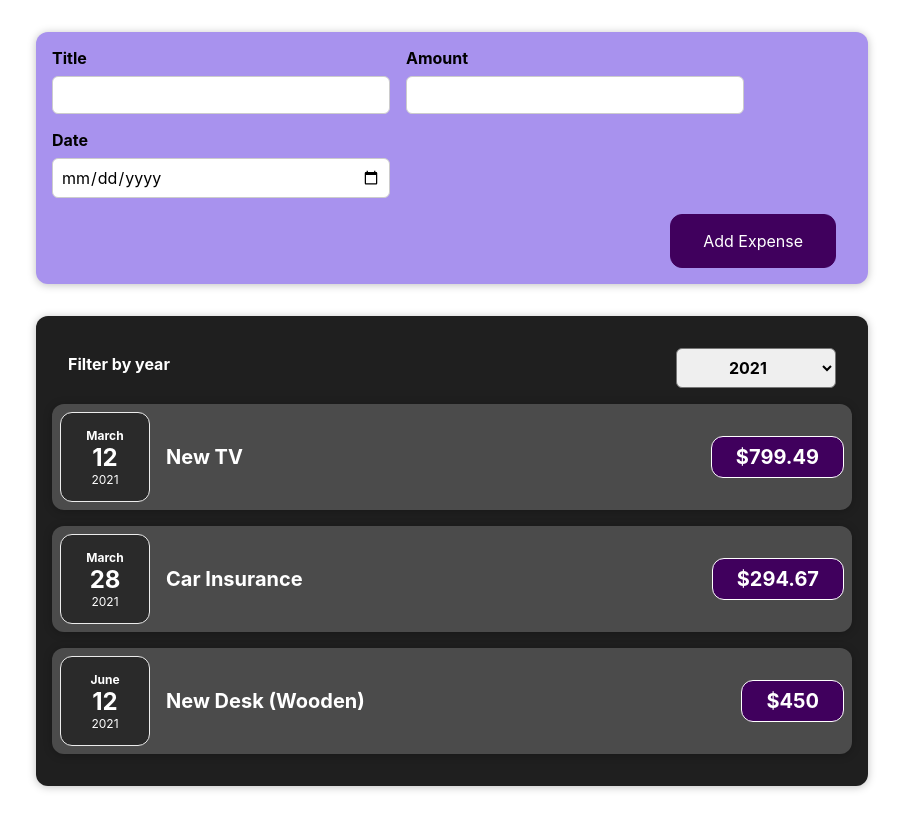
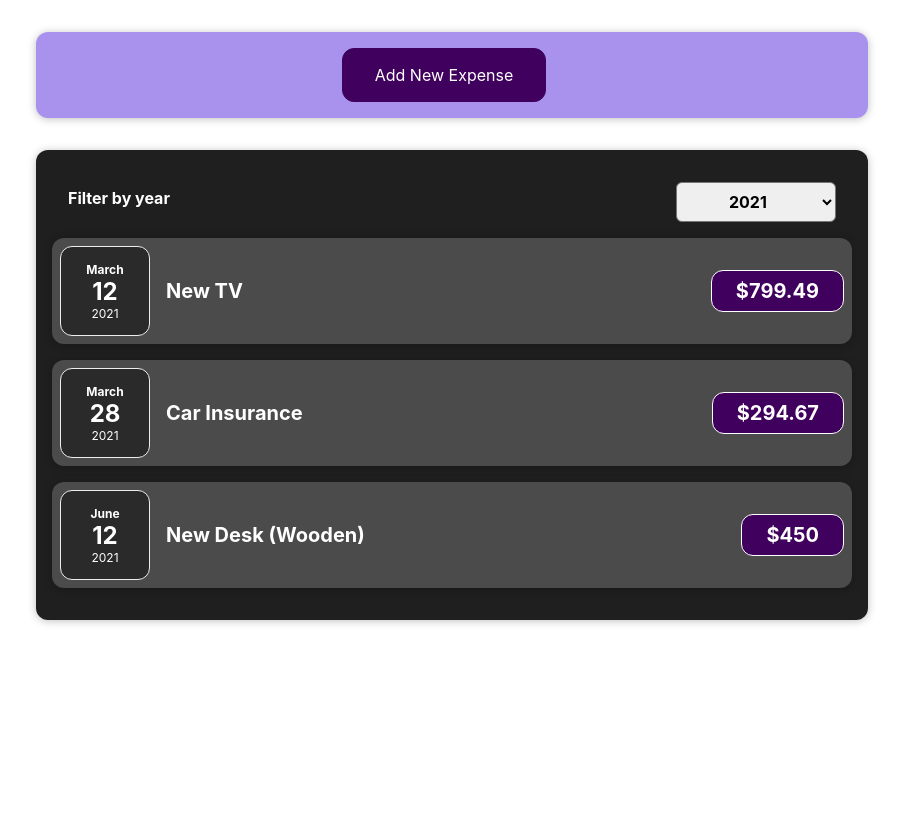
Before and after one commit to leonoronhas/expense-tracker, a React (Create React App) app: page / in a window 1280 px wide. Shown: the whole page, without its empty margins (188-1091 px from the left). Built offline with nearby package versions, Linux system fonts and the light colour scheme; the HTML template or start-up script is replaced by a standard one.

Commit message:
New Expense Button

```diff
--- a/src/components/NewExpense/ExpenseForm.js
+++ b/src/components/NewExpense/ExpenseForm.js
@@ -87,6 +87,7 @@ const ExpenseForm = (props) => {
         </div>
       </div>
       <div className="new-expense__actions">
+        <button type="button" onClick={props.onStopShowExpenseButton}>Cancel</button>
         <button type="submit">Add Expense</button>
       </div>
     </form>
--- a/src/components/NewExpense/NewExpense.js
+++ b/src/components/NewExpense/NewExpense.js
@@ -1,9 +1,11 @@
-import React from "react";
+import React, { useState } from "react";
 import "./NewExpense.css";
 
 import ExpenseForm from "./ExpenseForm";
 
 const NewExpense = (props) => {
+  const [showNewExpenseButton, setNewExpenseButton] = useState(true);
+
   const saveExpenseHandler = (enteredExpenseData) => {
     const expenseData = {
       ...enteredExpenseData,
@@ -12,13 +14,31 @@ const NewExpense = (props) => {
 
     // Communication from children to Parent 2nd level
     props.onAddExpense(expenseData);
+    setNewExpenseButton(!showNewExpenseButton);
   };
 
-  return (
-    <div className="new-expense">
-      <ExpenseForm onSaveExpenseData={saveExpenseHandler} />
-    </div>
-  );
+  const expenseFormHandler = (event) => {
+    setNewExpenseButton(!showNewExpenseButton);
+  };
+
+  if (showNewExpenseButton) {
+    return (
+      <div className="new-expense">
+        <button type="button" onClick={expenseFormHandler}>
+          Add New Expense
+        </button>
+      </div>
+    );
+  } else {
+    return (
+      <div className="new-expense">
+        <ExpenseForm
+          onSaveExpenseData={saveExpenseHandler}
+          onStopShowExpenseButton={expenseFormHandler}
+        />
+      </div>
+    );
+  }
 };
 
 export default NewExpense;
```
